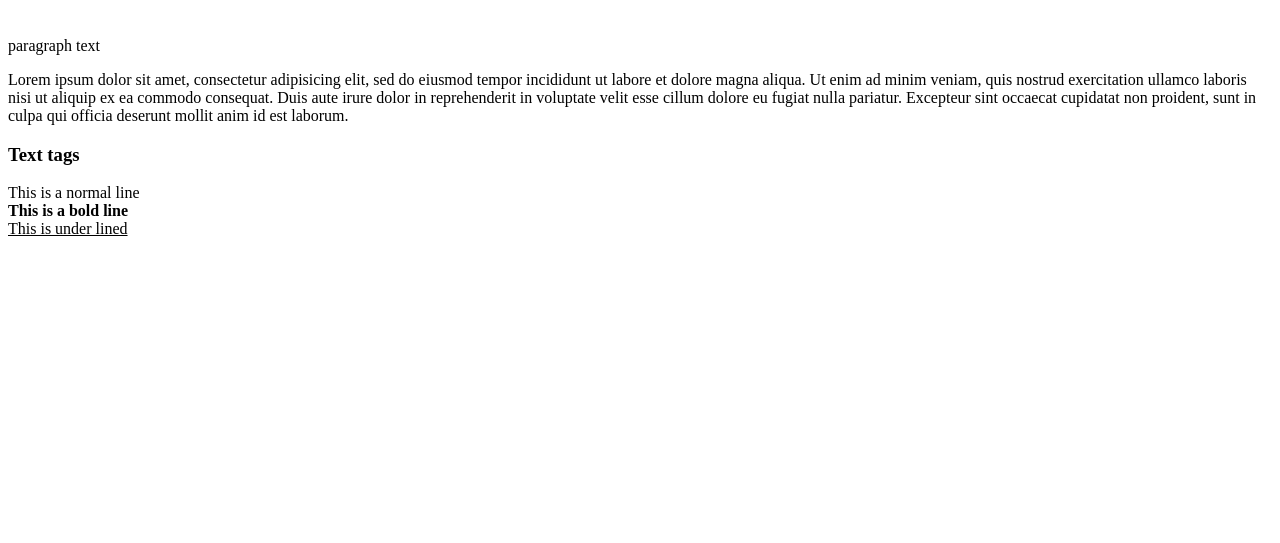
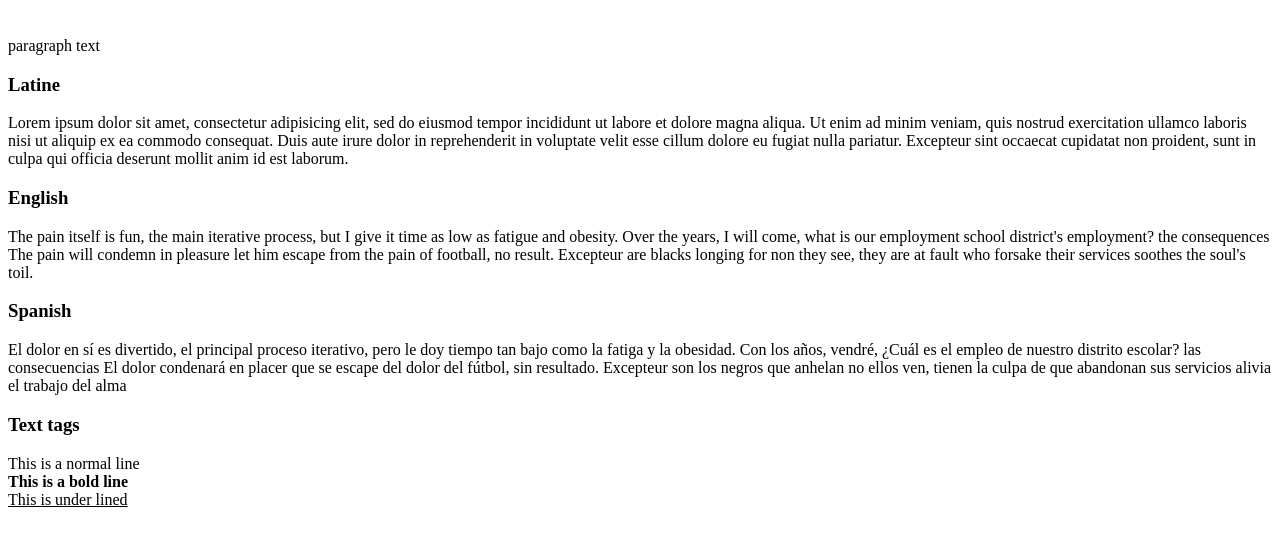
Before and after one commit to Hamim104/Software-Project-II, a plain HTML site: page HTML/index.html in a window 1280 px wide. Shown: the part 61-604 px from the top of the page. Drawn offline with Linux system fonts and the light colour scheme.

Commit message:
adding more paragraphs

```diff
--- a/HTML/index.html
+++ b/HTML/index.html
@@ -6,12 +6,29 @@
 		<h1> Heading Tag test </h1> <br>
 
 		paragraph text <br>
+		<h3>Latine</h3>
 		<p>Lorem ipsum dolor sit amet, consectetur adipisicing elit, sed do eiusmod
 		tempor incididunt ut labore et dolore magna aliqua. Ut enim ad minim veniam,
 		quis nostrud exercitation ullamco laboris nisi ut aliquip ex ea commodo
 		consequat. Duis aute irure dolor in reprehenderit in voluptate velit esse
 		cillum dolore eu fugiat nulla pariatur. Excepteur sint occaecat cupidatat non
 		proident, sunt in culpa qui officia deserunt mollit anim id est laborum.</p>
+
+		<h3>English</h3>
+		<p>The pain itself is fun, the main iterative process, but I give it
+		time as low as fatigue and obesity. Over the years, I will come,
+		what is our employment school district's employment?
+		the consequences The pain will condemn in pleasure
+		let him escape from the pain of football, no result. Excepteur are blacks longing for non
+		they see, they are at fault who forsake their services soothes the soul's toil.</p>
+
+		<h3>Spanish</h3>
+		<p>El dolor en sí es divertido, el principal proceso iterativo, pero le doy
+		tiempo tan bajo como la fatiga y la obesidad. Con los años, vendré,
+		¿Cuál es el empleo de nuestro distrito escolar?
+		las consecuencias El dolor condenará en placer
+		que se escape del dolor del fútbol, sin resultado. Excepteur son los negros que anhelan no
+		ellos ven, tienen la culpa de que abandonan sus servicios alivia el trabajo del alma</p>
 
 		<h3>Text tags</h3>
 		This is a normal line <br>
```
